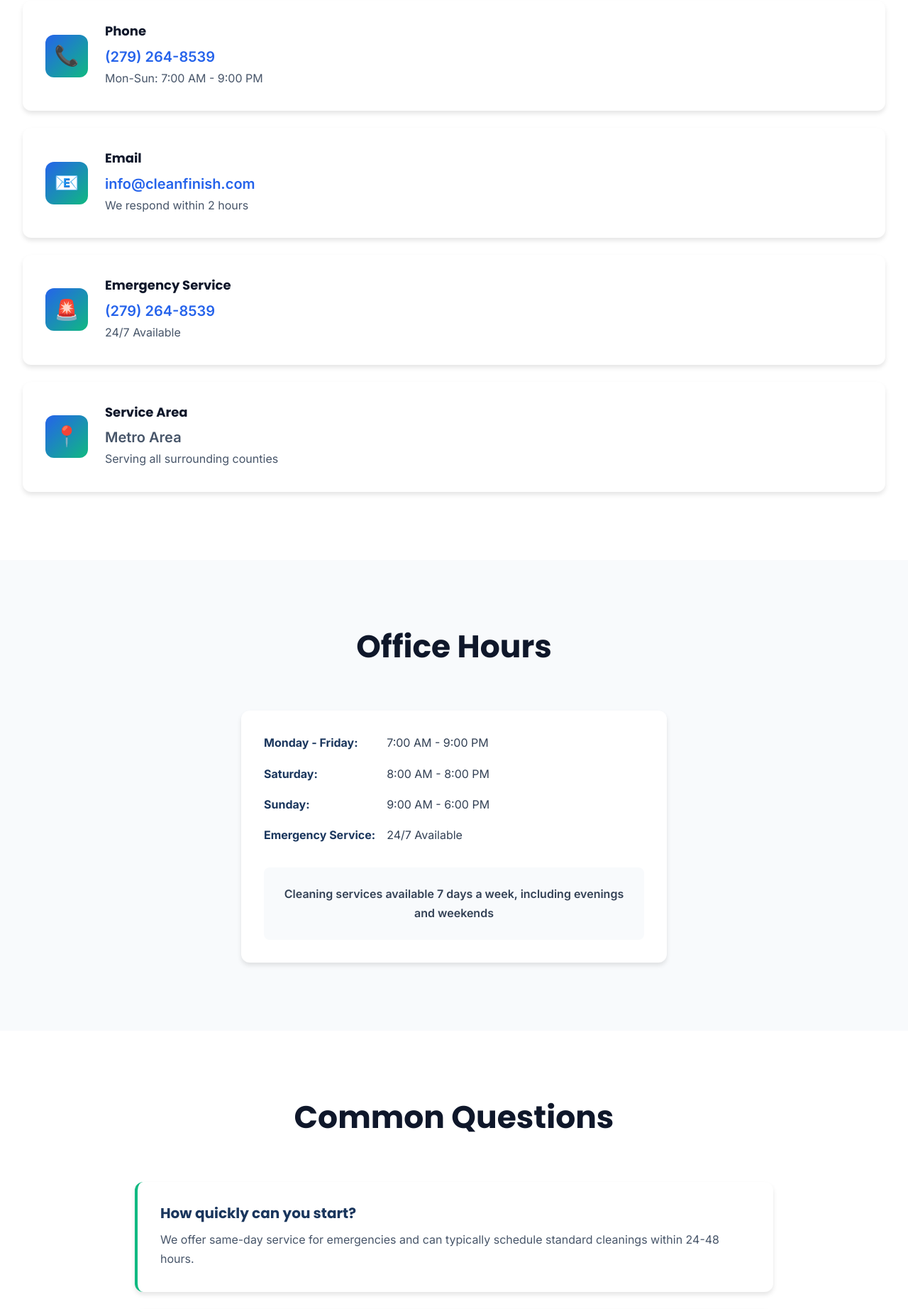
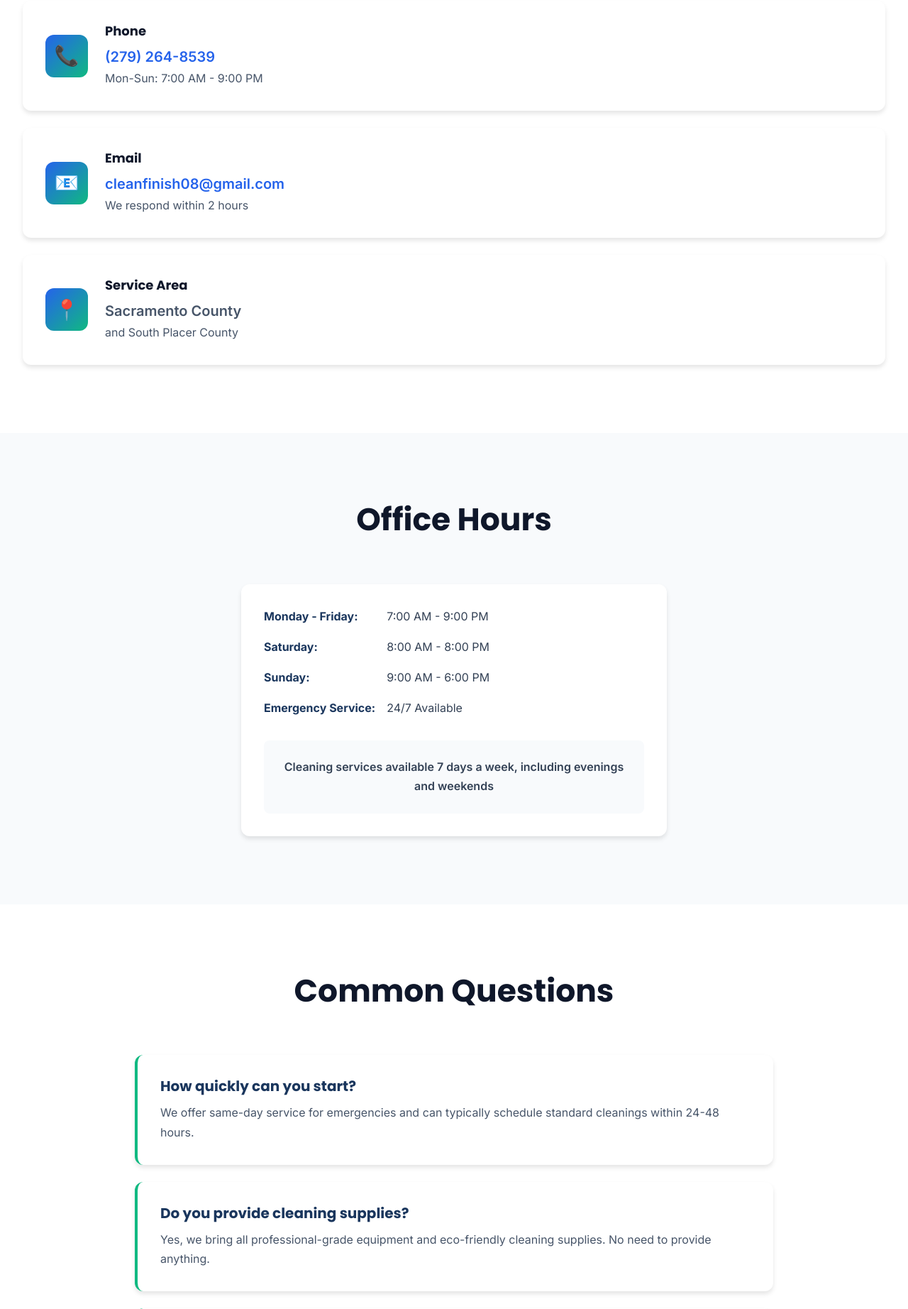
Before and after one commit to mrbriancoheni-collab/cleanfinish, a WordPress theme: template wp-content/themes/cleanfinish-pro/template-contact.php in a window 1280 px wide. Shown: the part 735-2579 px from the top of the page at 71% size. Run offline with PHP 8.4 and a stand-in for WordPress, Linux system fonts and the light colour scheme; the site name, menu and one post (Sample post) are stand-ins, and other content is empty.

Commit message:
Fix home page alignment and update contact information
- Add comprehensive CSS overrides for WordPress wrapper elements to fix left-alignment issues
- Apply !important flags to all grid layouts (stats, features, services, process, testimonials)
- Update contact email to cleanfinish08@gmail.com throughout site
- Update service area to Sacramento County and South Placer County
- Remove emergency services card from contact page
- Bump CSS version to 2.0.4 for cache busting

```diff
--- a/wp-content/themes/cleanfinish-pro/footer.php
+++ b/wp-content/themes/cleanfinish-pro/footer.php
@@ -31,8 +31,8 @@
             <h3>Contact Info</h3>
             <ul>
                 <li>📞 Phone: <a href="tel:2792648539">(279) 264-8539</a></li>
-                <li>📧 Email: <a href="mailto:info@cleanfinish.com">info@cleanfinish.com</a></li>
-                <li>📍 Serving Metro Area</li>
+                <li>📧 Email: <a href="mailto:cleanfinish08@gmail.com">cleanfinish08@gmail.com</a></li>
+                <li>📍 Sacramento County & South Placer County</li>
                 <li>🕐 Mon-Sun: 7am - 9pm</li>
             </ul>
         </div>
--- a/wp-content/themes/cleanfinish-pro/functions.php
+++ b/wp-content/themes/cleanfinish-pro/functions.php
@@ -48,7 +48,7 @@ function cleanfinish_scripts() {
     wp_dequeue_style('global-styles');
 
     // Theme stylesheet with cache busting
-    wp_enqueue_style('cleanfinish-style', get_stylesheet_uri(), array(), '2.0.3');
+    wp_enqueue_style('cleanfinish-style', get_stylesheet_uri(), array(), '2.0.4');
 
     // Theme JavaScript
     wp_enqueue_script('cleanfinish-scripts', get_template_directory_uri() . '/js/scripts.js', array('jquery'), '2.0.0', true);
--- a/wp-content/themes/cleanfinish-pro/style.css
+++ b/wp-content/themes/cleanfinish-pro/style.css
@@ -26,22 +26,52 @@ Description: Modern, professional WordPress theme for CleanFinish cleaning servi
 body, html {
     margin: 0 !important;
     padding: 0 !important;
+    overflow-x: hidden;
 }
 
+/* Force all WordPress wrappers to full width */
+body > *,
+#page,
+.site,
+.site-inner,
+.site-content-contain,
+.site-container,
 .site main,
 .site-content,
 #primary,
-#content {
+#content,
+#main,
+.content-area,
+.site-main,
+main,
+article {
     max-width: 100% !important;
-    margin: 0 !important;
-    padding: 0 !important;
+    width: 100% !important;
+    margin-left: 0 !important;
+    margin-right: 0 !important;
+    padding-left: 0 !important;
+    padding-right: 0 !important;
 }
 
 /* Remove WordPress default container widths */
 .wp-site-blocks,
-.wp-block-group__inner-container {
+.wp-block-group__inner-container,
+.entry-content {
     max-width: 100% !important;
     padding: 0 !important;
+    margin: 0 !important;
+}
+
+/* Force sections to be full width */
+section,
+.hero,
+.section,
+.stats-section,
+.cta-section {
+    width: 100% !important;
+    max-width: 100% !important;
+    margin-left: 0 !important;
+    margin-right: 0 !important;
 }
 
 /* Reset & Base */
--- a/wp-content/themes/cleanfinish-pro/template-contact.php
+++ b/wp-content/themes/cleanfinish-pro/template-contact.php
@@ -40,17 +40,8 @@ get_header();
                 <div class="info-icon">📧</div>
                 <div class="info-details">
                     <h4>Email</h4>
-                    <p><a href="mailto:info@cleanfinish.com" style="font-size: 1.25rem; font-weight: 600; color: var(--secondary);">info@cleanfinish.com</a></p>
+                    <p><a href="mailto:cleanfinish08@gmail.com" style="font-size: 1.25rem; font-weight: 600; color: var(--secondary);">cleanfinish08@gmail.com</a></p>
                     <p>We respond within 2 hours</p>
-                </div>
-            </div>
-
-            <div class="info-card">
-                <div class="info-icon">🚨</div>
-                <div class="info-details">
-                    <h4>Emergency Service</h4>
-                    <p><a href="tel:2792648539" style="font-size: 1.25rem; font-weight: 600; color: var(--secondary);">(279) 264-8539</a></p>
-                    <p>24/7 Available</p>
                 </div>
             </div>
 
@@ -58,8 +49,8 @@ get_header();
                 <div class="info-icon">📍</div>
                 <div class="info-details">
                     <h4>Service Area</h4>
-                    <p style="font-size: 1.25rem; font-weight: 600;">Metro Area</p>
-                    <p>Serving all surrounding counties</p>
+                    <p style="font-size: 1.25rem; font-weight: 600;">Sacramento County</p>
+                    <p>and South Placer County</p>
                 </div>
             </div>
         </div>
@@ -139,7 +130,7 @@ get_header();
             <p>Call us today for a free quote and fast service</p>
             <div class="hero-buttons">
                 <a href="tel:2792648539" class="btn btn-primary">Call (279) 264-8539</a>
-                <a href="mailto:info@cleanfinish.com" class="btn btn-secondary">Email Us</a>
+                <a href="mailto:cleanfinish08@gmail.com" class="btn btn-secondary">Email Us</a>
             </div>
         </div>
     </div>
```
Also changed, not shown: other parts of wp-content/themes/cleanfinish-pro/style.css (+26 -20 lines).
